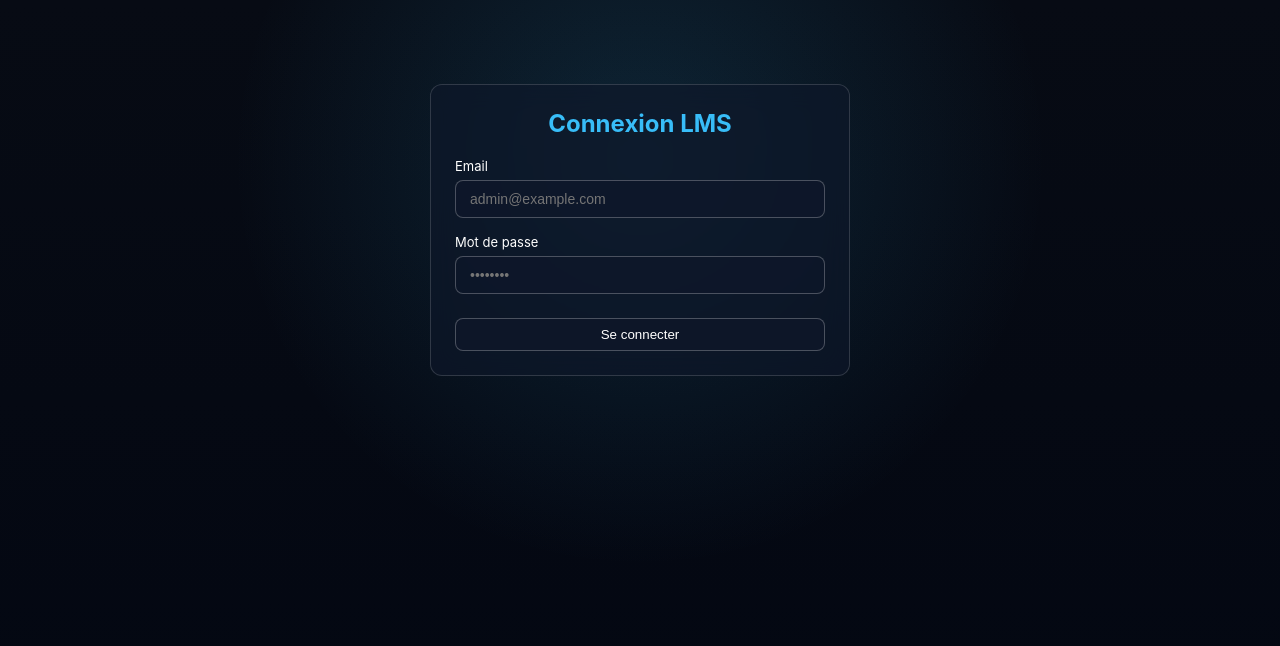
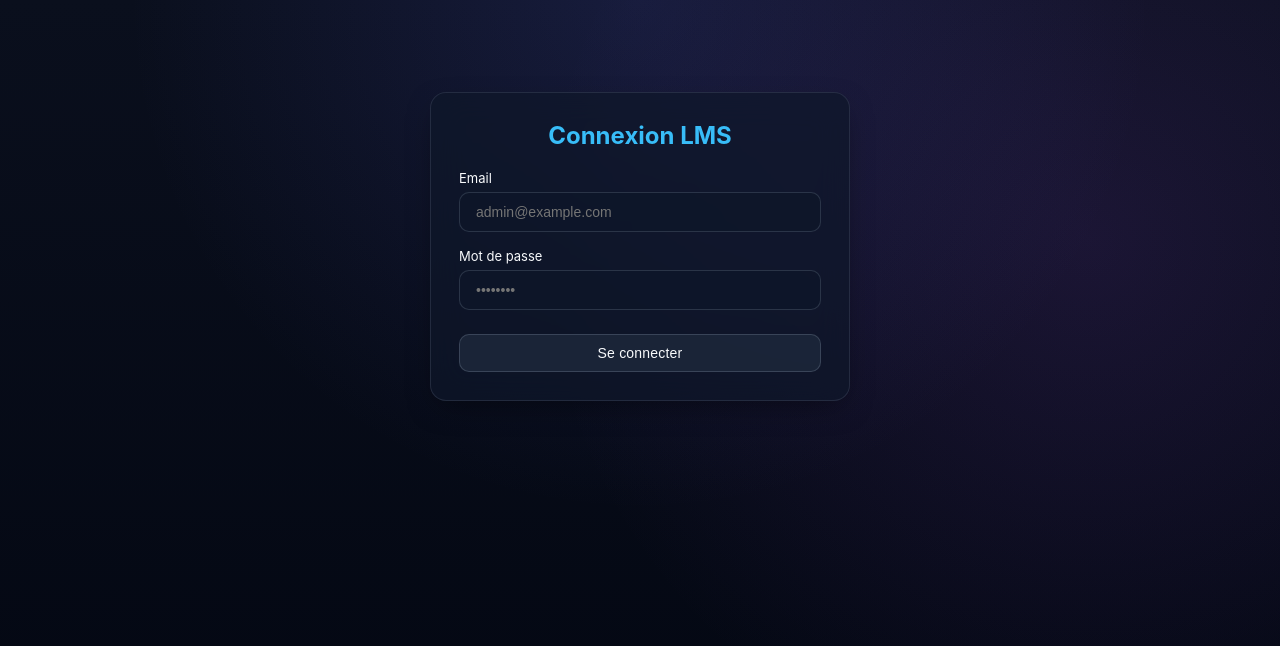
Before and after one commit to amine-elarar/REACT_API, a React (Vite) app: page / in a window 1280 px wide. Shown: the top 646 px of the page. Built offline with nearby package versions, Linux system fonts and the light colour scheme.

Commit message:
style(theme): enhance dark palette with indigo-violet gradients and smooth transitions

```diff
--- a/src/index.css
+++ b/src/index.css
@@ -1,7 +1,7 @@
 :root {
-  font-family: Inter, system-ui, -apple-system, BlinkMacSystemFont, 'Segoe UI', Roboto, Oxygen, Ubuntu, Cantarell, sans-serif;
-  color: #FFFFFF;
-  background-color: #0B0F19;
+  font-family: 'Plus Jakarta Sans', Inter, system-ui, -apple-system, BlinkMacSystemFont, 'Segoe UI', Roboto, sans-serif;
+  color: #F8FAFC;
+  background-color: #0A0F1D;
 }
 
 * {
@@ -12,112 +12,150 @@
 
 body {
   min-height: 100vh;
-  background: radial-gradient(circle at 50% 20%, rgba(56, 189, 248, 0.15), transparent 45%),
-              linear-gradient(180deg, #070B14 0%, #030712 100%);
+  background: radial-gradient(circle at 50% 0%, rgba(99, 102, 241, 0.15) 0%, transparent 50%),
+              radial-gradient(circle at 85% 30%, rgba(168, 85, 247, 0.12) 0%, transparent 45%),
+              linear-gradient(180deg, #0A0F1D 0%, #030712 100%);
   background-attachment: fixed;
-  color: #FFFFFF;
-  padding: 24px;
+  color: #F8FAFC;
+  padding: 32px 20px;
 }
 
 a {
-  color: #FFFFFF;
+  color: #A5B4FC;
   text-decoration: none;
   transition: color 0.2s ease;
 }
 
 a:hover {
-  color: #7DD3FC;
+  color: #C7D2FE;
 }
 
 button {
-  background: rgba(15, 23, 42, 0.8);
-  border: 1px solid rgba(255, 255, 255, 0.25);
-  color: #FFFFFF;
-  padding: 8px 16px;
-  border-radius: 8px;
+  background: rgba(30, 41, 59, 0.85);
+  border: 1px solid rgba(148, 163, 184, 0.25);
+  color: #F8FAFC;
+  padding: 10px 18px;
+  border-radius: 10px;
   cursor: pointer;
   font-weight: 500;
-  transition: all 0.2s ease;
+  font-size: 14px;
+  letter-spacing: 0.2px;
+  transition: all 0.2s cubic-bezier(0.4, 0, 0.2, 1);
+  display: inline-flex;
+  align-items: center;
+  justify-content: center;
+  gap: 8px;
 }
 
 button:hover:not(:disabled) {
-  border-color: #7DD3FC;
-  color: #7DD3FC;
-  box-shadow: 0 0 12px rgba(125, 211, 252, 0.25);
+  border-color: #818CF8;
+  color: #FFFFFF;
+  background: rgba(99, 102, 241, 0.2);
+  box-shadow: 0 4px 16px rgba(99, 102, 241, 0.25);
+  transform: translateY(-1px);
+}
+
+button:active:not(:disabled) {
+  transform: translateY(0);
 }
 
 button:disabled {
-  opacity: 0.5;
+  opacity: 0.45;
   cursor: not-allowed;
+  transform: none;
 }
 
 button.active {
-  background: rgba(56, 189, 248, 0.15);
-  border-color: #38BDF8;
-  color: #38BDF8;
+  background: linear-gradient(135deg, rgba(99, 102, 241, 0.3) 0%, rgba(168, 85, 247, 0.25) 100%);
+  border-color: #818CF8;
+  color: #FFFFFF;
+  box-shadow: 0 0 16px rgba(99, 102, 241, 0.35);
 }
 
 input, select, textarea {
-  background: rgba(15, 23, 42, 0.7);
-  border: 1px solid rgba(255, 255, 255, 0.25);
-  color: #FFFFFF;
-  padding: 10px 14px;
-  border-radius: 8px;
+  background: rgba(15, 23, 42, 0.85);
+  border: 1px solid rgba(148, 163, 184, 0.22);
+  color: #F8FAFC;
+  padding: 11px 16px;
+  border-radius: 10px;
   outline: none;
   font-size: 14px;
-  transition: border-color 0.2s;
+  transition: all 0.2s ease;
   width: 100%;
 }
 
 input:focus, select:focus, textarea:focus {
-  border-color: #38BDF8;
-  box-shadow: 0 0 8px rgba(56, 189, 248, 0.3);
+  border-color: #818CF8;
+  background: rgba(15, 23, 42, 0.95);
+  box-shadow: 0 0 0 3px rgba(99, 102, 241, 0.2);
 }
 
 select option {
   background-color: #0F172A;
-  color: #FFFFFF;
+  color: #F8FAFC;
 }
 
 hr {
   border: 0;
   height: 1px;
-  background: rgba(255, 255, 255, 0.25);
-  margin: 20px 0;
+  background: linear-gradient(90deg, transparent, rgba(148, 163, 184, 0.25), transparent);
+  margin: 28px 0;
 }
 
 .card {
-  background: rgba(15, 23, 42, 0.65);
-  border: 1px solid rgba(255, 255, 255, 0.15);
-  backdrop-filter: blur(12px);
-  border-radius: 12px;
-  padding: 24px;
-  margin-bottom: 20px;
+  background: rgba(15, 23, 42, 0.7);
+  border: 1px solid rgba(148, 163, 184, 0.16);
+  backdrop-filter: blur(16px);
+  -webkit-backdrop-filter: blur(16px);
+  border-radius: 16px;
+  padding: 28px;
+  margin-bottom: 24px;
+  box-shadow: 0 10px 30px -10px rgba(0, 0, 0, 0.5);
+  transition: border-color 0.2s ease;
 }
 
 .item-card {
-  background: rgba(15, 23, 42, 0.5);
-  border: 1px solid rgba(255, 255, 255, 0.15);
-  border-radius: 8px;
-  padding: 14px 18px;
+  background: rgba(30, 41, 59, 0.5);
+  border: 1px solid rgba(148, 163, 184, 0.14);
+  border-radius: 12px;
+  padding: 16px 20px;
   margin-bottom: 12px;
   display: flex;
   justify-content: space-between;
   align-items: center;
-  gap: 12px;
+  gap: 16px;
+  transition: all 0.2s cubic-bezier(0.4, 0, 0.2, 1);
 }
 
 .item-card:hover {
-  border-color: rgba(125, 211, 252, 0.4);
+  background: rgba(30, 41, 59, 0.75);
+  border-color: rgba(129, 140, 248, 0.4);
+  transform: translateY(-1px);
+  box-shadow: 0 6px 20px -6px rgba(0, 0, 0, 0.4);
 }
 
 .badge {
-  display: inline-block;
-  padding: 2px 8px;
+  display: inline-flex;
+  align-items: center;
+  padding: 4px 10px;
   border-radius: 9999px;
   font-size: 12px;
   font-weight: 600;
-  background: rgba(56, 189, 248, 0.15);
-  color: #38BDF8;
-  border: 1px solid rgba(56, 189, 248, 0.4);
+  letter-spacing: 0.3px;
+  text-transform: uppercase;
+  background: rgba(99, 102, 241, 0.15);
+  color: #A5B4FC;
+  border: 1px solid rgba(129, 140, 248, 0.35);
 }
+
+.badge-success {
+  background: rgba(34, 197, 94, 0.15);
+  color: #4ADE80;
+  border: 1px solid rgba(74, 222, 128, 0.35);
+}
+
+.badge-warning {
+  background: rgba(245, 158, 11, 0.15);
+  color: #FBBF24;
+  border: 1px solid rgba(251, 191, 36, 0.35);
+}
```
